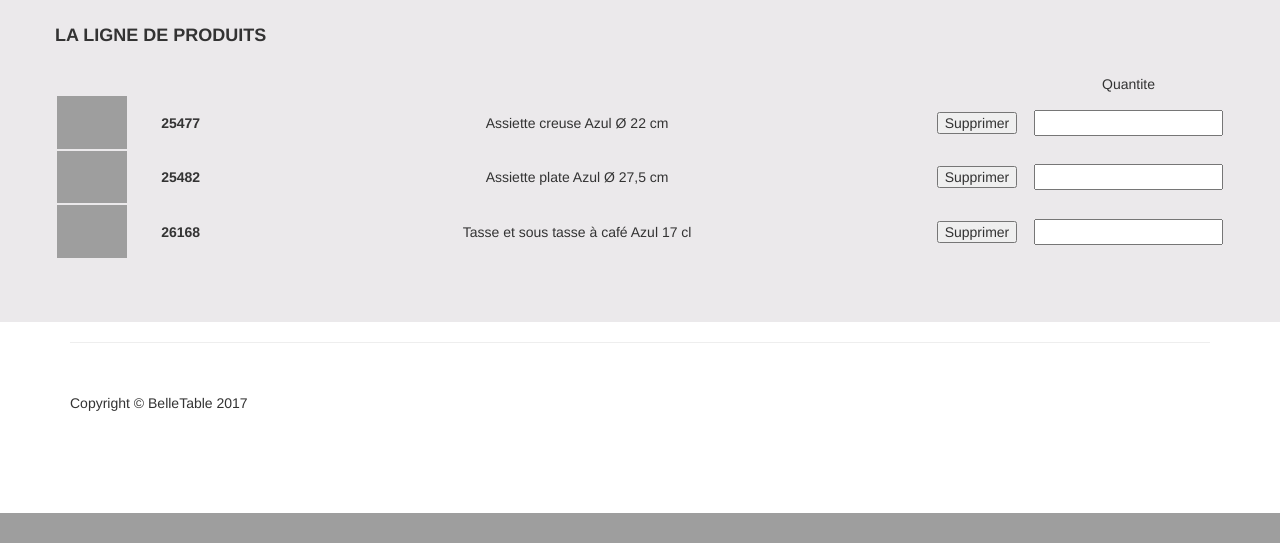
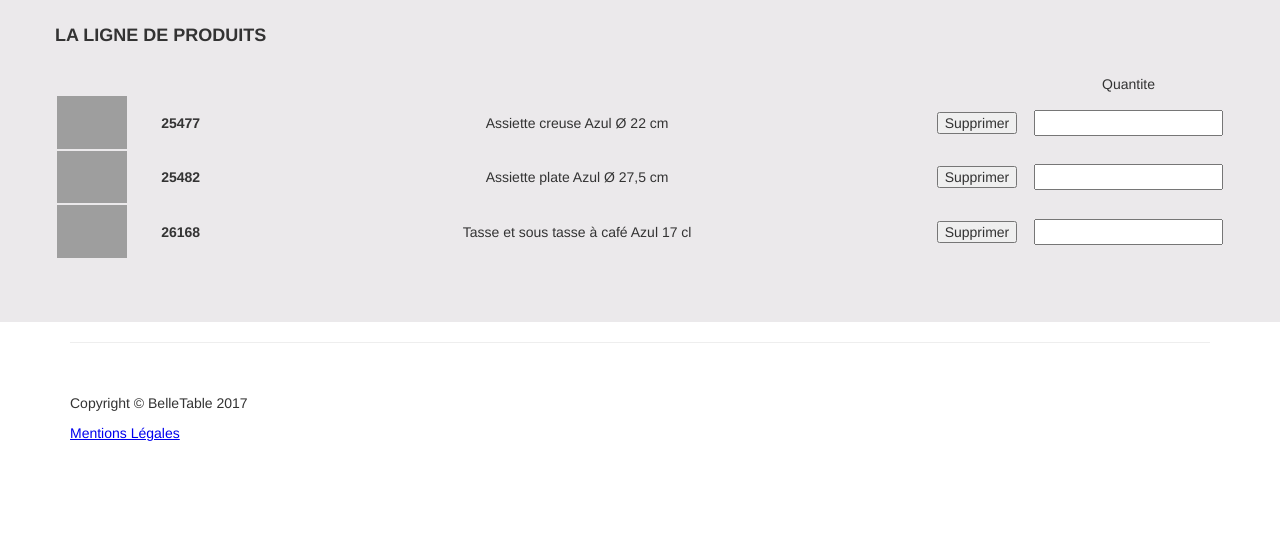
Before and after one commit to powerfulsheron/PPE-WEB-BELLE-TABLE, a PHP site: page /pageproduitchoix.php?produit=1 in a window 1280 px wide. Shown: the part 891-1434 px from the top of the page. Before the commit the page ends 1404 px from the top, so only its background shows below. Run offline with PHP 8.4, Linux system fonts and the light colour scheme; data comes from the database, SQL or seed files in the repository; grey boxes are pictures that could not be loaded.

Commit message:
Update pageproduitchoix.php

```diff
--- a/pageproduitchoix.php
+++ b/pageproduitchoix.php
@@ -241,6 +241,7 @@ if(isset($_SESSION['login'])){
             <div class="row">
                 <div class="encadrefooter">
                     <p>Copyright &copy; BelleTable 2017</p>
+					<p><a href="mentionlegale.php">Mentions Légales</a></p>
                 </div>
             </div>
         </footer>
```
